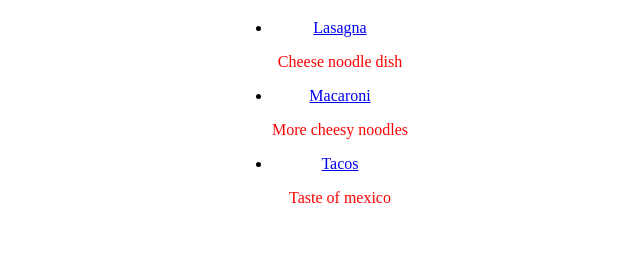
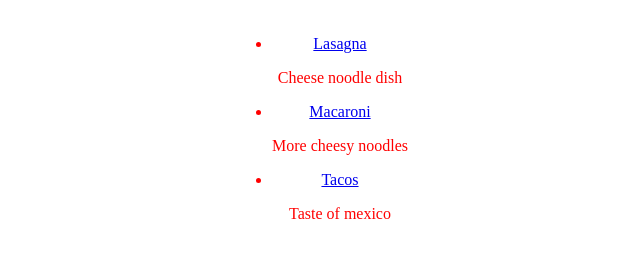
Before and after one commit to T-doge/odin-recipes, a plain HTML site: page index.html in a window 1280 px wide. Shown: the part 61-318 px from the top of the page, without its empty margins (320-960 px from the left). Drawn offline with Linux system fonts and the light colour scheme.

Commit message:
refactored 1st css

```diff
--- a/css/mycss.css
+++ b/css/mycss.css
@@ -1,4 +1,4 @@
-ul p {
+/* ul p {
     color: red;
 }
 
@@ -7,8 +7,15 @@ ul {
     margin:auto;
     text-align: center;
     ;
-}
+} */
 
 h1 {
     text-align: center;
 }
+
+.list {
+    color: red;
+    display: table;
+    margin: auto;
+    text-align: center;
+}
--- a/index.html
+++ b/index.html
@@ -9,8 +9,8 @@
 <body>
     <h1>Odin Recipes</h1>
 
+    <div class="list">
         <ul>
-
             <li> <a href="recipes/lasagna.html">Lasagna</a> </li>
             <p>Cheese noodle dish</p>
             <li> <a href="recipes/macaroni.html">Macaroni</a> </li>
@@ -18,6 +18,7 @@
             <li><a href="recipes/tacos.html">Tacos</a></li>
             <p>Taste of mexico</p>
         </ul>
+    </div>
 
 
 </body>
```
Lines whose indentation alone changed are shown as unchanged.
